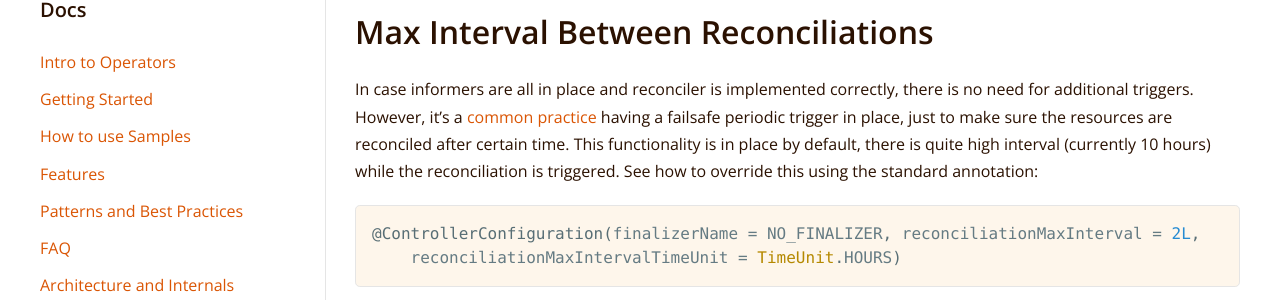
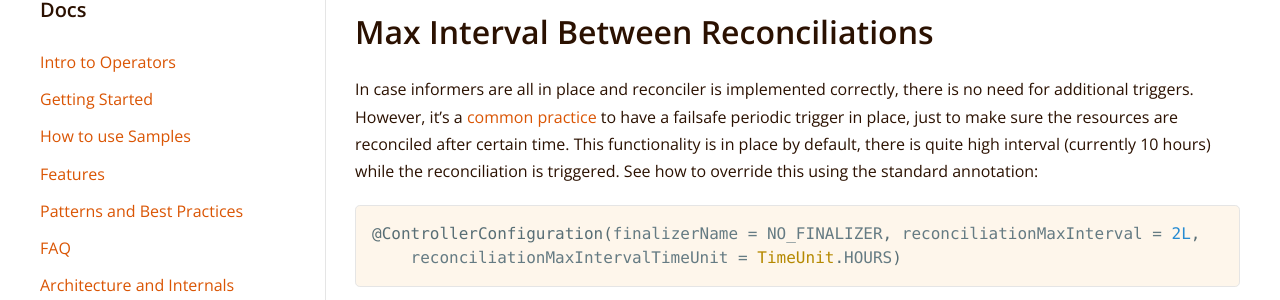
Before and after one commit to operator-framework/java-operator-sdk, a Jekyll site: the page built from docs/documentation/features.md, in a window 1280 px wide and 900 px high, scrolled down 5176 px. Shown: the part 154-454 px from the top of the window. Built offline with Jekyll 4.4.1, drawn with Linux system fonts in a browser that asks for light colours; nearby versions of some CDN libraries.

Commit message:
Update docs/documentation/features.md
Co-authored-by: Chris Laprun <metacosm@users.noreply.github.com>

```diff
--- a/docs/documentation/features.md
+++ b/docs/documentation/features.md
@@ -226,7 +226,7 @@ public class DeploymentReconciler
 
 In case informers are all in place and reconciler is implemented correctly, there is no need for additional triggers.
 However, it's a [common practice](https://github.com/java-operator-sdk/java-operator-sdk/issues/848#issuecomment-1016419966)
-having a failsafe periodic trigger in place,
+to have a failsafe periodic trigger in place,
 just to make sure the resources are reconciled after certain time. This functionality is in place by default, there
 is quite high interval (currently 10 hours) while the reconciliation is triggered. See how to override this using
 the standard annotation:
```
